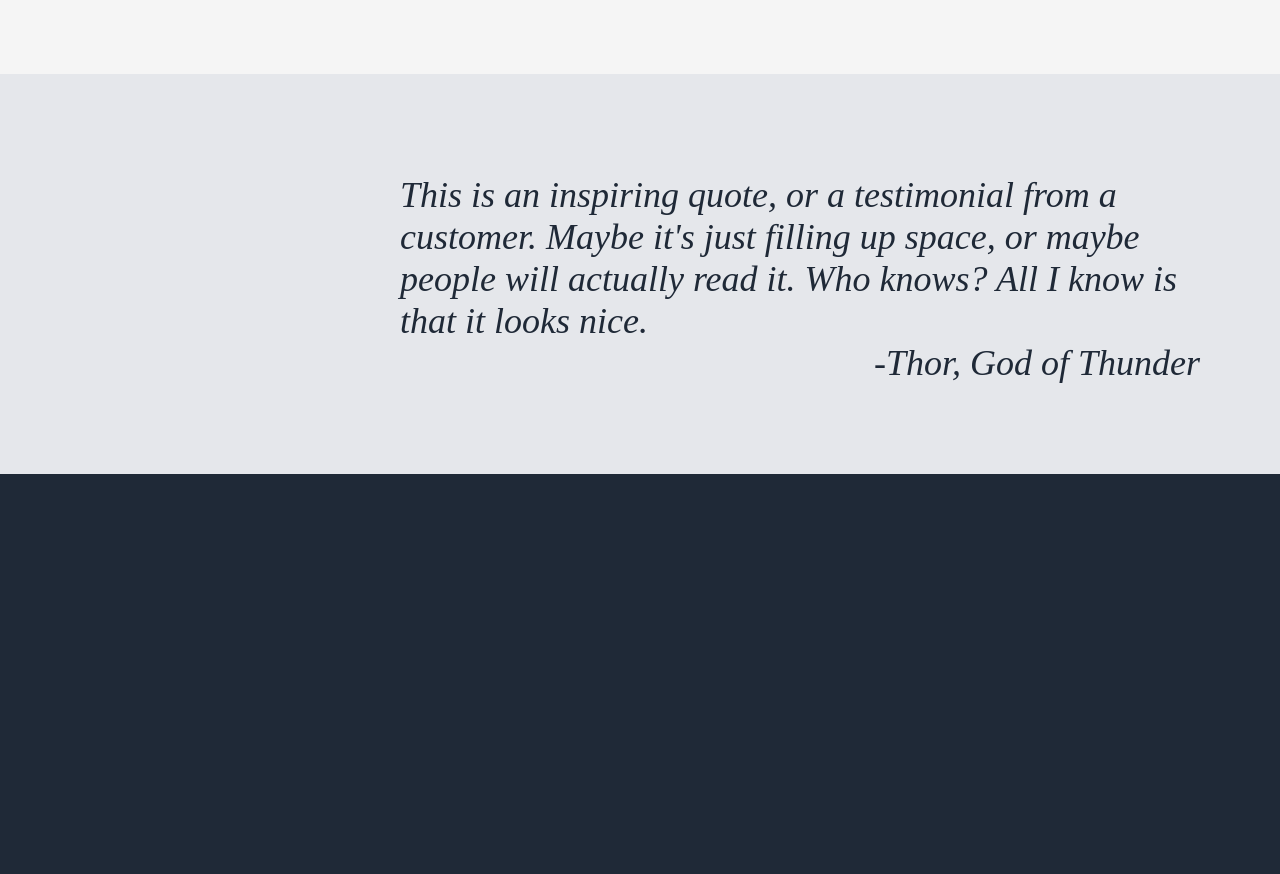
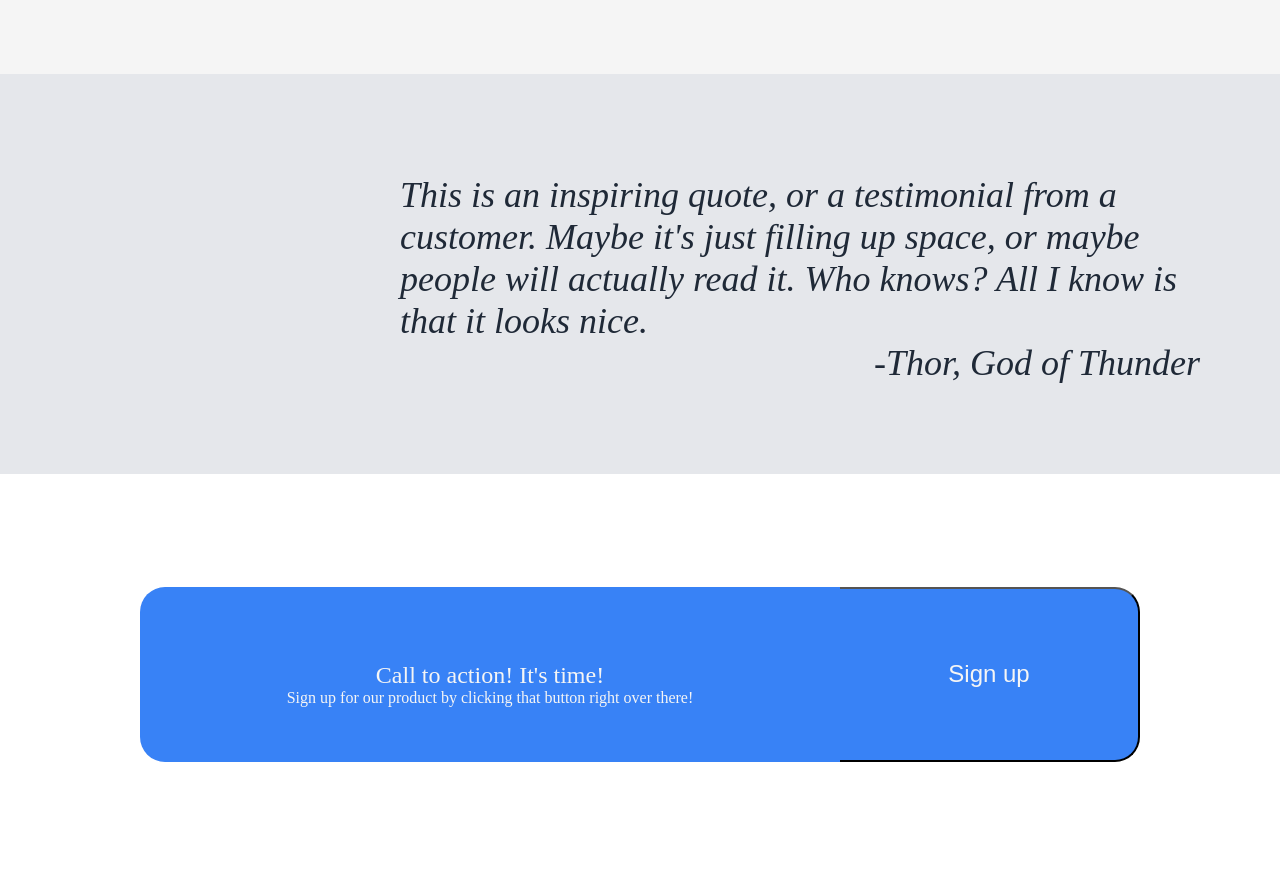
Before and after one commit to Bradlj03/Landing-Page---Odin-Project, a plain HTML site: page index.html in a window 1280 px wide. Shown: the part 801-1675 px from the top of the page. Before the commit the page ends 1375 px from the top, so only its background shows below. Drawn offline with Linux system fonts and the light colour scheme.

Commit message:
Added the last section. Project is done, will go back and work on cleaning up the formatting

```diff
--- a/index.html
+++ b/index.html
@@ -73,12 +73,19 @@
             <div class="signature" style="text-align: right;"> -Thor, God of Thunder</div>
         </div>
     </div>
+    <div class="fourthSection">
+        <div class="fourthSection_BlueBox">
+            <div class="callToAction"> Call to action! It's time!</div>
+            <div class="SignUpText"> Sign up for our product by clicking that button right over there!</div>
+        </div>
+        <button class="signUp2">Sign up</button>
+     </div>
 
 
 
 
 
-    </div>
+
 
 
 
--- a/style.css
+++ b/style.css
@@ -1,6 +1,7 @@
 body{
 	background-color: #1f2937;
 	margin: 0px;
+
 
 }
 h1{
@@ -159,3 +160,47 @@ height: 400px;
 .signature{
 	color:#1F2937;
 }
+
+.fourthSection{
+	background-color: white;
+	display: flex;
+	align-items: center;
+	justify-content: center;
+	height: 400px;
+	width: 100%;
+
+
+}
+.fourthSection_BlueBox{
+	height:100px;
+	width: 700px;
+	background-color: #3882F6;
+	border-top-left-radius: 25px;
+	border-bottom-left-radius: 25px;
+	text-align: center;
+	padding-top: 75px;
+}
+
+.signUp2{
+	height:175px;
+	width: 300px;
+	background-color: #3882F6;
+	border-left:#3882f6 ;
+	border-top-right-radius: 25px;
+	border-bottom-right-radius: 25px;
+
+}
+
+.callToAction{
+	color: whitesmoke;
+	font-size: 24px;
+}
+
+.SignUpText{
+	color:whitesmoke;
+}
+
+.signUp2{
+	color: whitesmoke;
+	font-size: 24px;
+}
```
